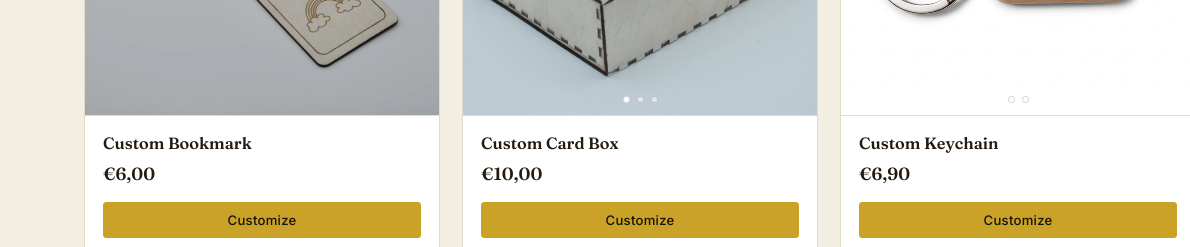
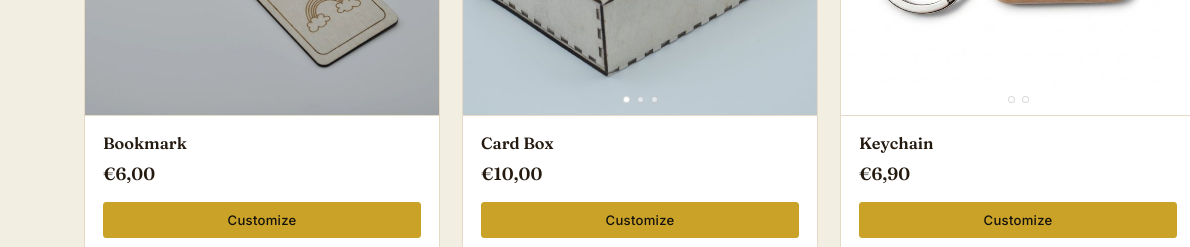
Before and after one commit to servitlaser/servitlaser, a plain HTML site: page index.html in a window 1280 px wide. Shown: the part 1480-1727 px from the top of the page, 0-1190 px from the left. Drawn offline with Linux system fonts and the light colour scheme.

Commit message:
Add files via upload

```diff
--- a/index.html
+++ b/index.html
@@ -100,16 +100,16 @@
     <div class="wrap">
       <div class="section-head light"><h2>Featured Products</h2></div>
       <div class="products-grid">
-        <div class="product-card" id="produto-marcador" data-name="Custom Bookmark">
+        <div class="product-card" id="produto-marcador" data-name="Bookmark">
           <div class="product-photo" onclick="goToProduct('marcadores-de-livro.html', event)" style="cursor:pointer;"><span class="badge-novo">NOVO</span><img src="marcador-produto.jpg" alt="Wooden bookmark laser engraved"></div>
           <div class="info">
-            <h3><a href="marcadores-de-livro.html">Custom Bookmark</a></h3>
+            <h3><a href="marcadores-de-livro.html">Bookmark</a></h3>
             <p class="price">€6,00</p>
-            <button class="btn btn-primary btn-sm" onclick="addToCart('Custom Bookmark', 6.00)">Customize</button>
+            <button class="btn btn-primary btn-sm" onclick="addToCart('Bookmark', 6.00)">Customize</button>
             <form class="paypal-form" action="https://www.paypal.com/cgi-bin/webscr" method="post" target="_blank">
               <input type="hidden" name="cmd" value="_xclick">
               <input type="hidden" name="business" value="O-TEU-EMAIL-PAYPAL@exemplo.com">
-              <input type="hidden" name="item_name" value="Custom Bookmark">
+              <input type="hidden" name="item_name" value="Bookmark">
               <input type="hidden" name="amount" value="6.00">
               <input type="hidden" name="currency_code" value="EUR">
               <input type="hidden" name="on0" value="Customization">
@@ -119,7 +119,7 @@
             </form>
           </div>
         </div>
-        <div class="product-card" id="produto-caixa" data-name="Custom Card Box">
+        <div class="product-card" id="produto-caixa" data-name="Card Box">
           <div class="product-photo" onclick="goToProduct('caixas-de-cartas.html', event)" style="cursor:pointer;">
             <span class="badge-novo">NOVO</span>
             <div class="photo-carousel">
@@ -132,13 +132,13 @@
             <div class="photo-dots"><button class="dot active" aria-label="Image 1"></button><button class="dot" aria-label="Image 2"></button><button class="dot" aria-label="Image 3"></button></div>
           </div>
           <div class="info">
-            <h3><a href="caixas-de-cartas.html">Custom Card Box</a></h3>
+            <h3><a href="caixas-de-cartas.html">Card Box</a></h3>
             <p class="price">€10,00</p>
-            <button class="btn btn-primary btn-sm" onclick="addToCart('Custom Card Box', 10.00)">Customize</button>
+            <button class="btn btn-primary btn-sm" onclick="addToCart('Card Box', 10.00)">Customize</button>
             <form class="paypal-form" action="https://www.paypal.com/cgi-bin/webscr" method="post" target="_blank">
               <input type="hidden" name="cmd" value="_xclick">
               <input type="hidden" name="business" value="O-TEU-EMAIL-PAYPAL@exemplo.com">
-              <input type="hidden" name="item_name" value="Custom Card Box">
+              <input type="hidden" name="item_name" value="Card Box">
               <input type="hidden" name="amount" value="10.00">
               <input type="hidden" name="currency_code" value="EUR">
               <input type="hidden" name="on0" value="Customization">
@@ -148,7 +148,7 @@
             </form>
           </div>
         </div>
-        <div class="product-card" id="produto-portachaves" data-name="Custom Keychain">
+        <div class="product-card" id="produto-portachaves" data-name="Keychain">
           <div class="product-photo" onclick="goToProduct('porta-chaves.html', event)" style="cursor:pointer;">
             <span class="badge-novo">NOVO</span>
             <div class="photo-carousel">
@@ -160,13 +160,13 @@
             <div class="photo-dots"><button class="dot active" aria-label="Image 1"></button><button class="dot" aria-label="Image 2"></button></div>
           </div>
           <div class="info">
-            <h3><a href="porta-chaves.html">Custom Keychain</a></h3>
+            <h3><a href="porta-chaves.html">Keychain</a></h3>
             <p class="price">€6,90</p>
-            <button class="btn btn-primary btn-sm" onclick="addToCart('Custom Keychain', 6.90)">Customize</button>
+            <button class="btn btn-primary btn-sm" onclick="addToCart('Keychain', 6.90)">Customize</button>
             <form class="paypal-form" action="https://www.paypal.com/cgi-bin/webscr" method="post" target="_blank">
               <input type="hidden" name="cmd" value="_xclick">
               <input type="hidden" name="business" value="O-TEU-EMAIL-PAYPAL@exemplo.com">
-              <input type="hidden" name="item_name" value="Custom Keychain">
+              <input type="hidden" name="item_name" value="Keychain">
               <input type="hidden" name="amount" value="6.90">
               <input type="hidden" name="currency_code" value="EUR">
               <input type="hidden" name="on0" value="Customization">
@@ -240,7 +240,7 @@
       <label class="field-label" for="p-nome">Your name</label>
       <input type="text" id="p-nome" placeholder="Your name">
       <label class="field-label" for="p-produto">Product</label>
-      <input type="text" id="p-produto" placeholder="E.g. Custom Card Box">
+      <input type="text" id="p-produto" placeholder="E.g. Card Box">
       <label class="field-label" for="p-detalhe">What you'd like engraved</label>
       <textarea id="p-detalhe" placeholder="Name, date, initials, or describe the image you want"></textarea>
       <button class="btn btn-primary btn-block" onclick="enviarPersonalizacao()">Send Request by Email</button>
```
Also changed, not shown: caixas-de-cartas.html (+5 -5 lines), marcadores-de-livro.html (+5 -5 lines), porta-chaves.html (+5 -5 lines).
